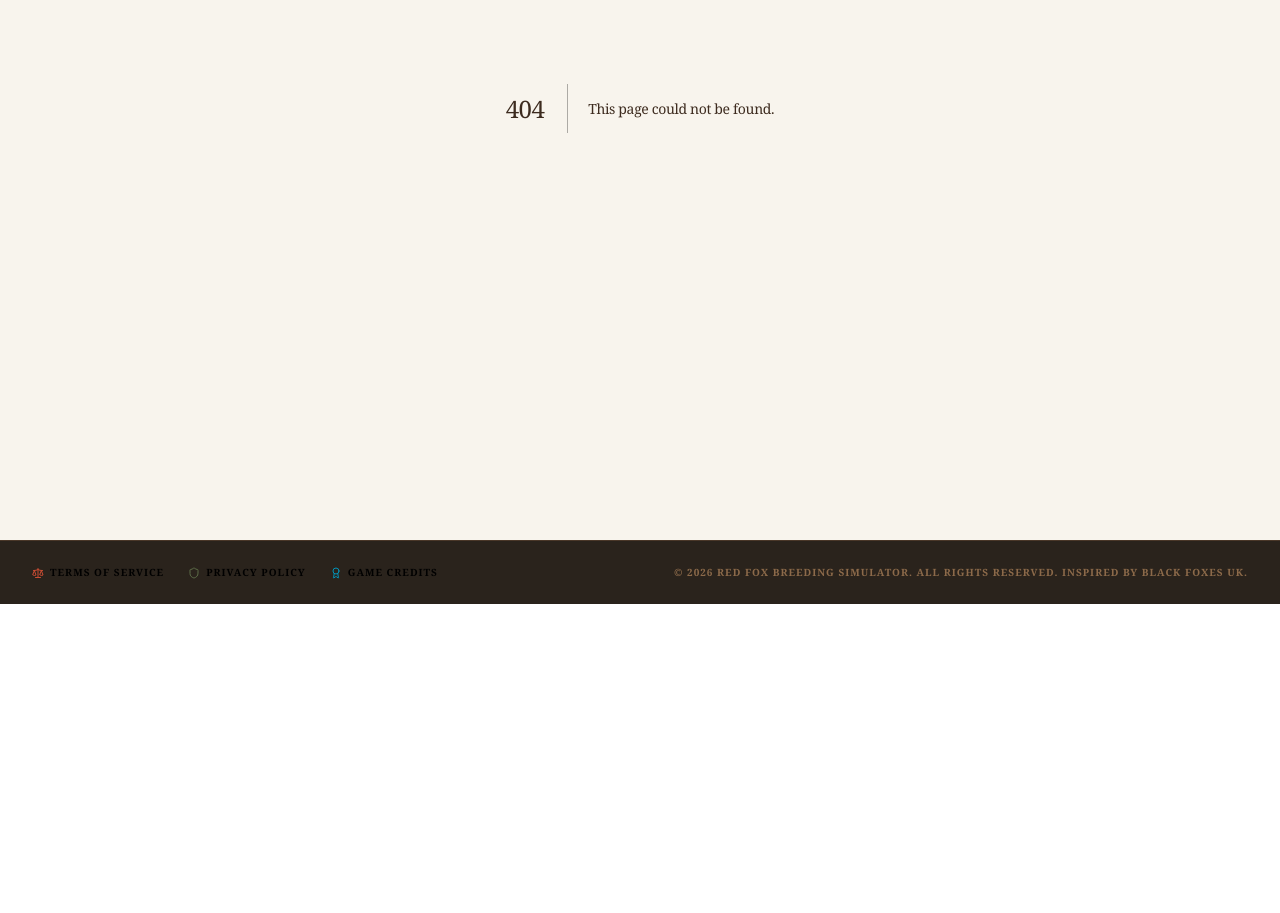
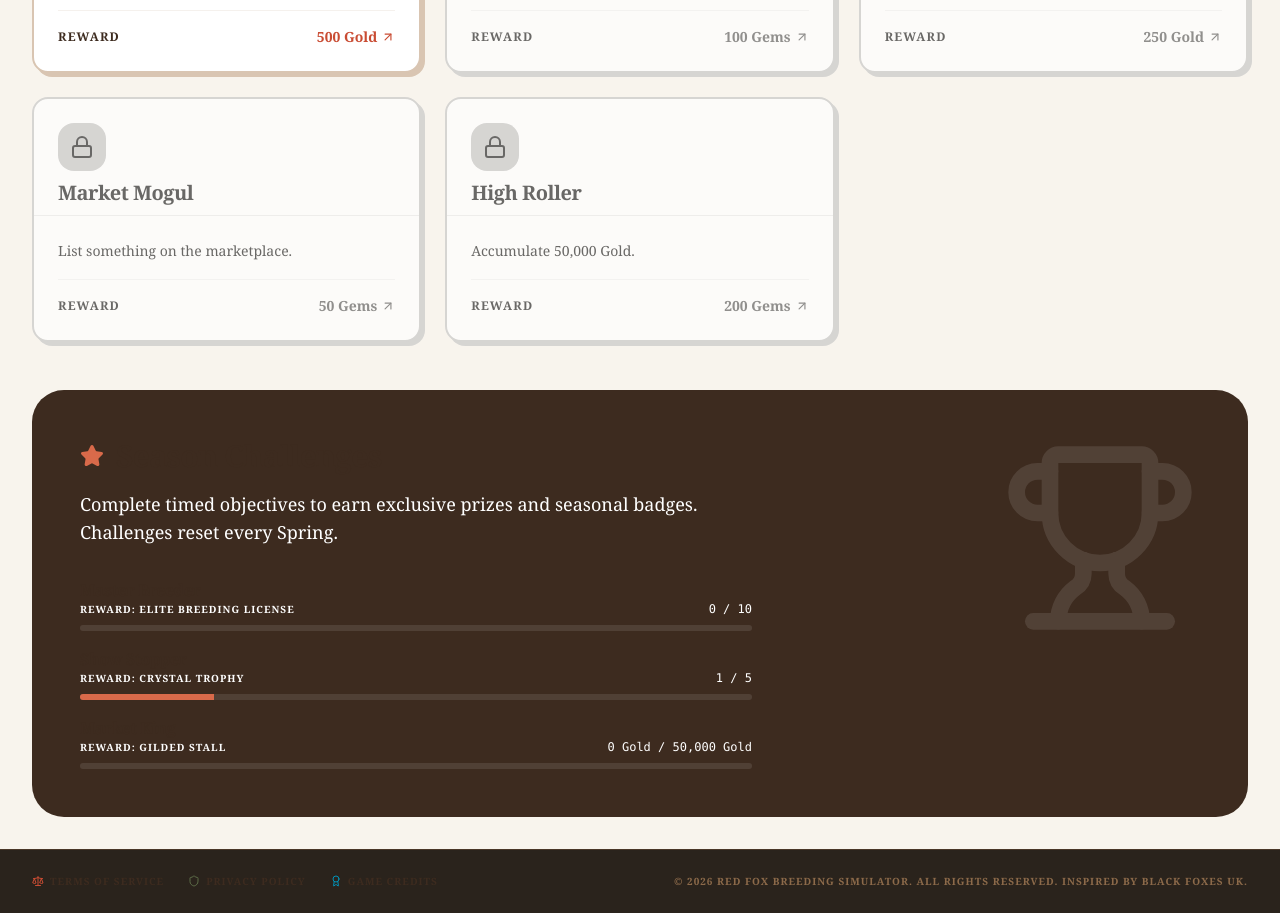
Before and after one commit to erkinde-lab/fox-breeding-sim-v2, a Next.js app: page /quests in a window 1280 px wide. Before the commit this address had no page. Shown: the part 580-1493 px from the top of the page. Before the commit the page ends 1184 px from the top, so only its background shows below. Built offline with nearby package versions, Linux system fonts and the light colour scheme.

Commit message:
Upload src/app/quests/page.tsx

```diff
--- /dev/null
+++ b/src/app/quests/page.tsx
@@ -0,0 +1,102 @@
+'use client';
+
+import React from 'react';
+import { useGameStore, ACHIEVEMENTS } from '@/lib/store';
+import { Card, CardHeader, CardTitle, CardContent } from '@/components/ui/card';
+import { Star, Trophy, Lock, Medal, ArrowUpRight } from 'lucide-react';
+import { Badge } from '@/components/ui/badge';
+
+export default function QuestsPage() {
+  const { unlockedAchievements } = useGameStore();
+
+  return (
+    <div className="space-y-12">
+      <div>
+        <h1 className="text-4xl font-black text-earth-900 tracking-tight flex items-center gap-3">
+           <Medal className="text-fire-600" /> Ranch Achievements
+        </h1>
+        <p className="text-earth-500 mt-2">Earn rewards and recognition for your progress in the simulator.</p>
+      </div>
+
+      <div className="grid grid-cols-1 md:grid-cols-2 lg:grid-cols-3 gap-6">
+        {ACHIEVEMENTS.map((ach) => {
+          const isUnlocked = unlockedAchievements.includes(ach.id);
+          return (
+            <Card key={ach.id} className={cn(
+                "folk-card transition-all",
+                isUnlocked ? "border-fire-200 bg-white shadow-md" : "border-earth-200 bg-earth-50/50 opacity-70 grayscale"
+            )}>
+              <CardHeader className="pb-2">
+                <div className="flex justify-between items-start mb-2">
+                    <div className={cn(
+                        "p-3 rounded-2xl",
+                        isUnlocked ? "bg-fire-100 text-fire-600" : "bg-earth-200 text-earth-400"
+                    )}>
+                        {isUnlocked ? <Medal size={24} /> : <Lock size={24} />}
+                    </div>
+                    {isUnlocked && (
+                        <Badge className="bg-fire-600 border-none">Unlocked</Badge>
+                    )}
+                </div>
+                <CardTitle className="text-xl text-earth-900">{ach.name}</CardTitle>
+              </CardHeader>
+              <CardContent className="space-y-4">
+                <p className="text-sm text-earth-600 leading-relaxed">
+                  {ach.description}
+                </p>
+                <div className="pt-4 border-t border-earth-100 flex items-center justify-between">
+                    <span className="text-xs font-black uppercase text-earth-400 tracking-widest">Reward</span>
+                    <span className="text-sm font-black text-fire-600 flex items-center gap-1">
+                        {ach.rewardText} <ArrowUpRight size={14} />
+                    </span>
+                </div>
+              </CardContent>
+            </Card>
+          );
+        })}
+      </div>
+
+      <section className="bg-earth-900 rounded-[32px] p-8 md:p-12 text-white relative overflow-hidden">
+        <div className="absolute top-0 right-0 p-12 opacity-10 pointer-events-none">
+          <Trophy size={200} />
+        </div>
+        <div className="relative z-10 max-w-2xl">
+          <h2 className="text-3xl font-black flex items-center gap-3">
+             <Star className="text-fire-500 fill-fire-500" /> Season Challenges
+          </h2>
+          <p className="text-earth-300 mt-4 text-lg">
+            Complete timed objectives to earn exclusive prizes and seasonal badges. Challenges reset every Spring.
+          </p>
+
+          <div className="mt-8 space-y-4">
+            <ChallengeRow title="Master Breeder" progress={0} total={10} reward="Elite Breeding License" />
+            <ChallengeRow title="Show Stopper" progress={1} total={5} reward="Crystal Trophy" />
+            <ChallengeRow title="Market King" progress={0} total={50000} reward="Gilded Stall" unit="Gold" />
+          </div>
+        </div>
+      </section>
+    </div>
+  );
+}
+
+function ChallengeRow({ title, progress, total, reward, unit }: { title: string, progress: number, total: number, reward: string, unit?: string }) {
+    const percent = Math.min(100, (progress / total) * 100);
+    return (
+        <div className="space-y-2">
+            <div className="flex justify-between items-end">
+                <div>
+                    <h4 className="font-bold text-white">{title}</h4>
+                    <p className="text-[10px] font-black uppercase tracking-widest text-earth-400">Reward: {reward}</p>
+                </div>
+                <span className="text-xs font-mono text-earth-300">{progress.toLocaleString()}{unit ? ` ${unit}` : ''} / {total.toLocaleString()}{unit ? ` ${unit}` : ''}</span>
+            </div>
+            <div className="h-1.5 bg-white/10 rounded-full overflow-hidden">
+                <div className="h-full bg-fire-500 transition-all" style={{ width: `${percent}%` }} />
+            </div>
+        </div>
+    );
+}
+
+function cn(...inputs: (string | boolean | undefined | null)[]) {
+  return inputs.filter(Boolean).join(' ');
+}
```
